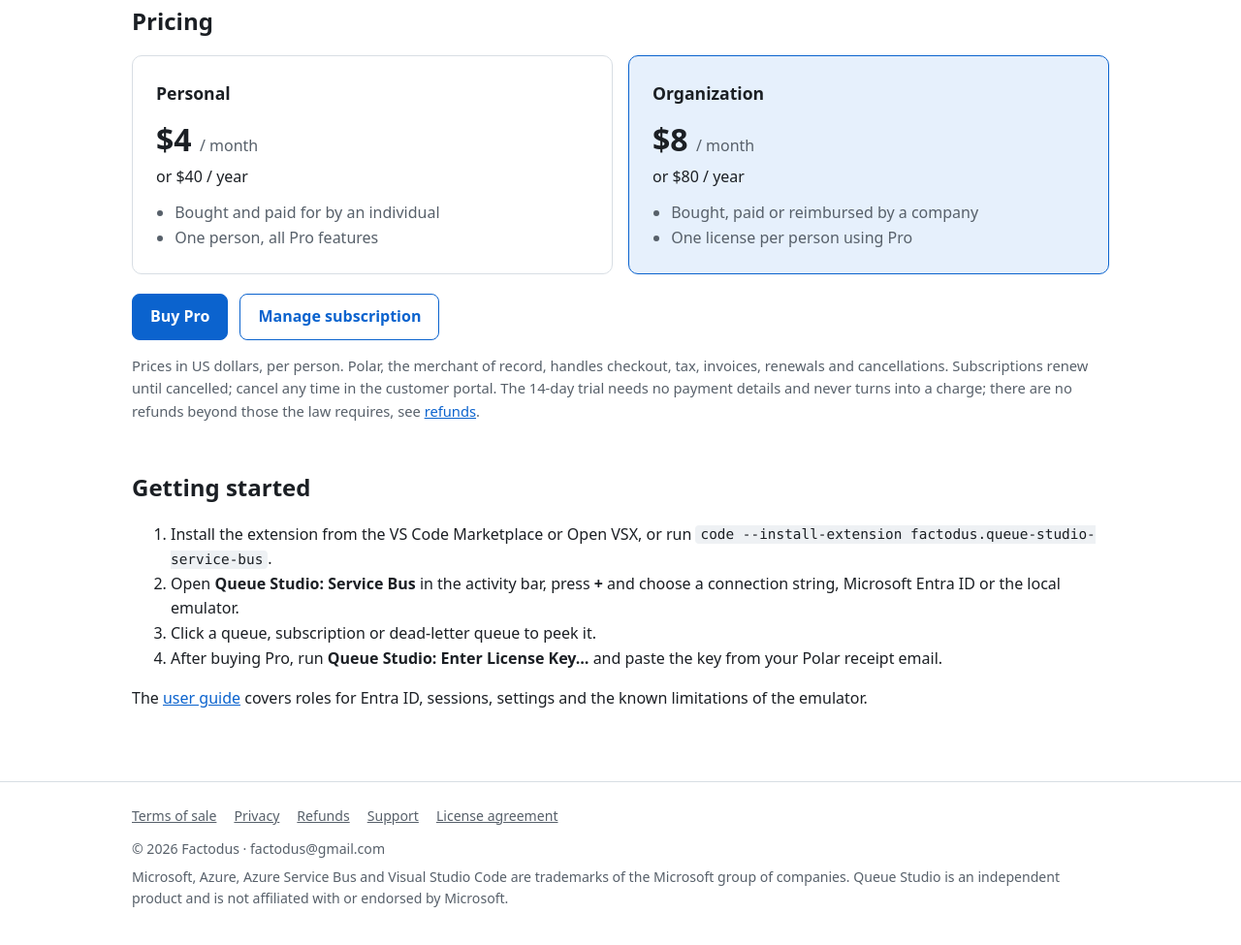
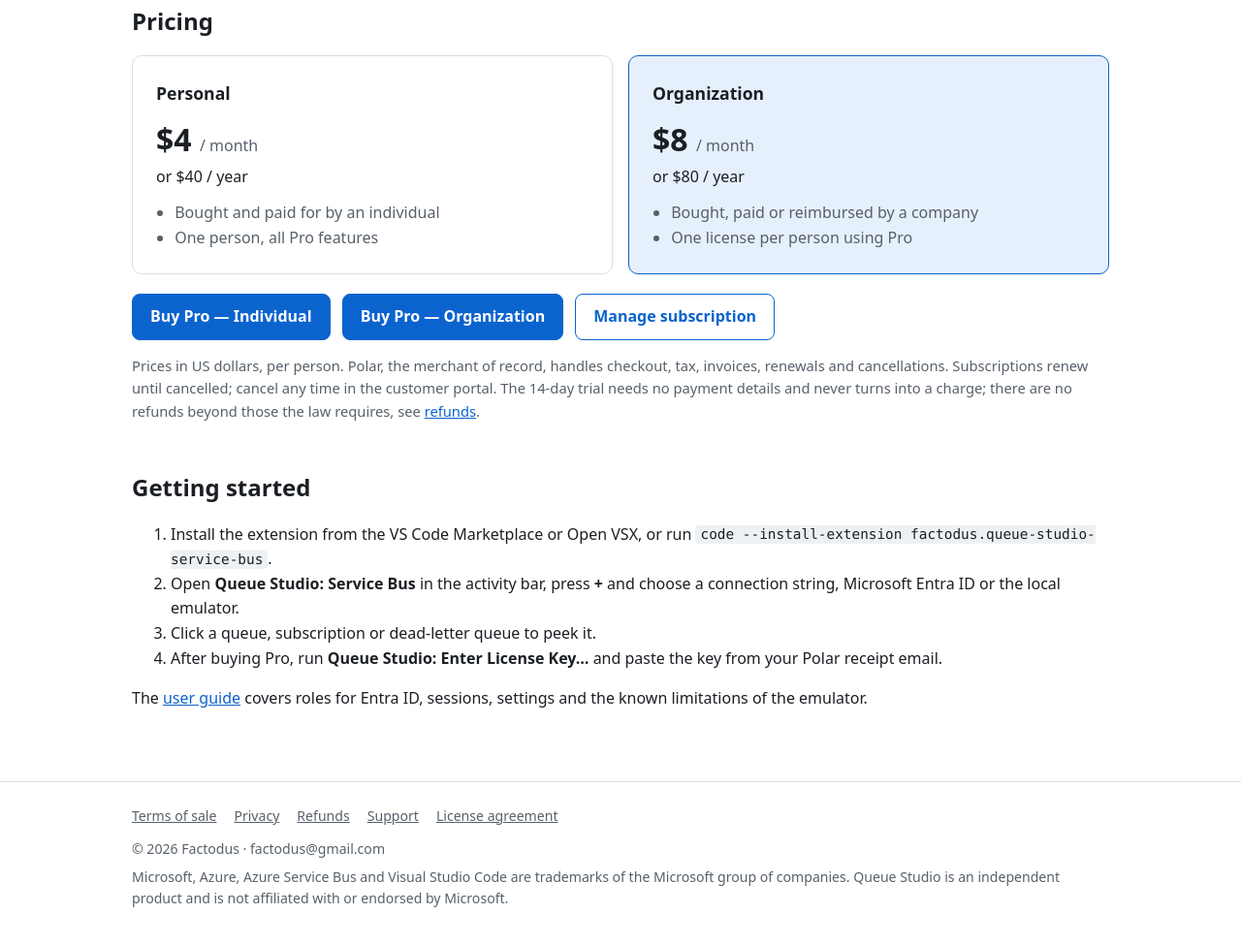
Before and after one commit to drbenzin/queue-studio-docs, a plain HTML site: page docs/servicebus/index.html in a window 1280 px wide. Shown: the part 1776-2751 px from the top of the page at 97% size. Drawn offline with Linux system fonts and the light colour scheme.

Commit message:
Service Bus: production checkout links

```diff
--- a/docs/servicebus/index.html
+++ b/docs/servicebus/index.html
@@ -114,8 +114,8 @@
         </div>
       </div>
       <div class="actions">
-        <!-- TODO(purchase-url): replace href with production.purchaseUrl from licensing.config.json of queue-studio-vscode once the Polar production checkout link exists. -->
-        <a class="button primary" href="#pricing">Buy Pro</a>
+        <a class="button primary" href="https://buy.polar.sh/polar_cl_yC0Lf1xzwPUruwtqKIi0EPUvWp01wstoV5U4q4UPphe">Buy Pro — Individual</a>
+        <a class="button primary" href="https://buy.polar.sh/polar_cl_X8V7xfaUEL4TWr4seEx1vsEqbwVTK2GKVtiDS3iJZjh">Buy Pro — Organization</a>
         <a class="button secondary" href="https://polar.sh/factodus/portal">Manage subscription</a>
       </div>
       <p class="note">Prices in US dollars, per person. Polar, the merchant of record, handles checkout, tax, invoices,
```
